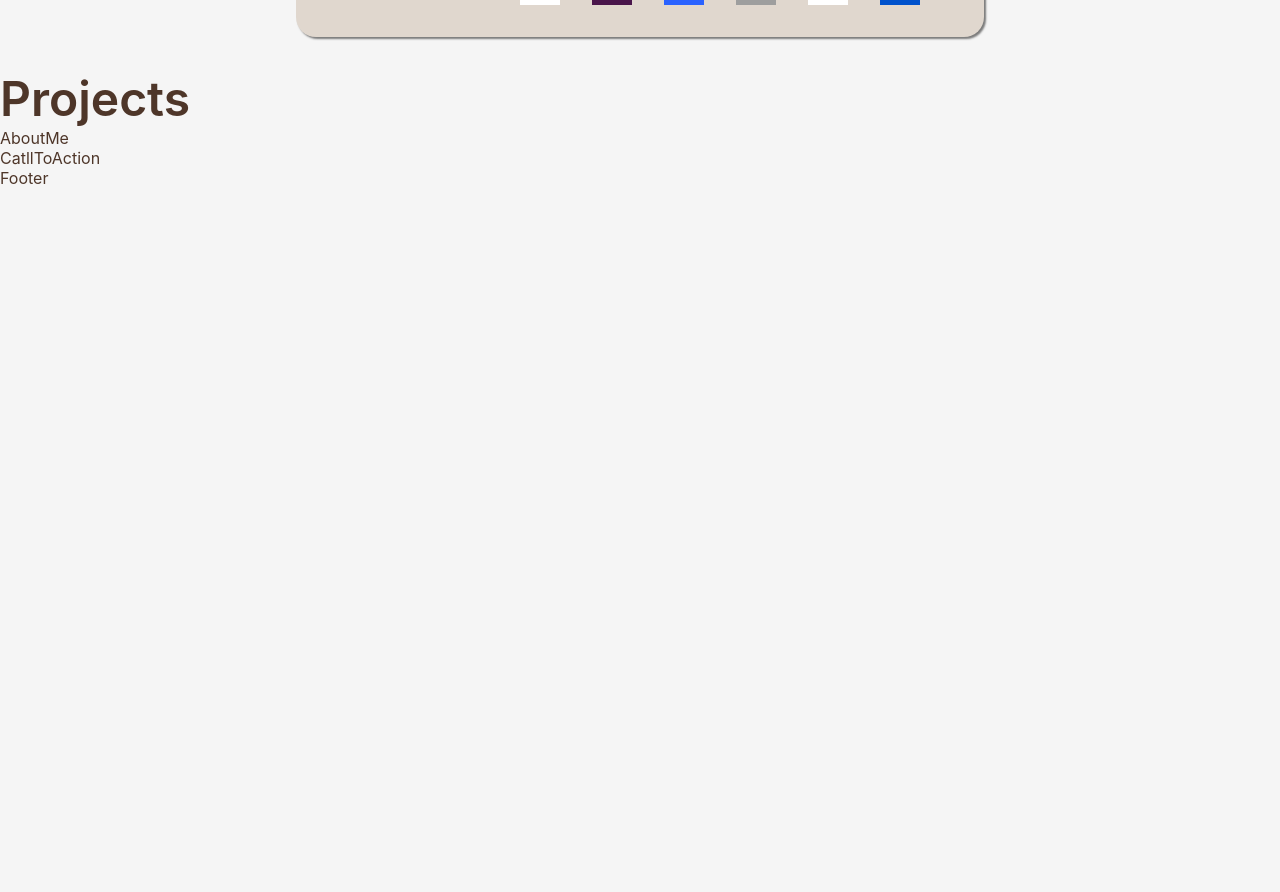
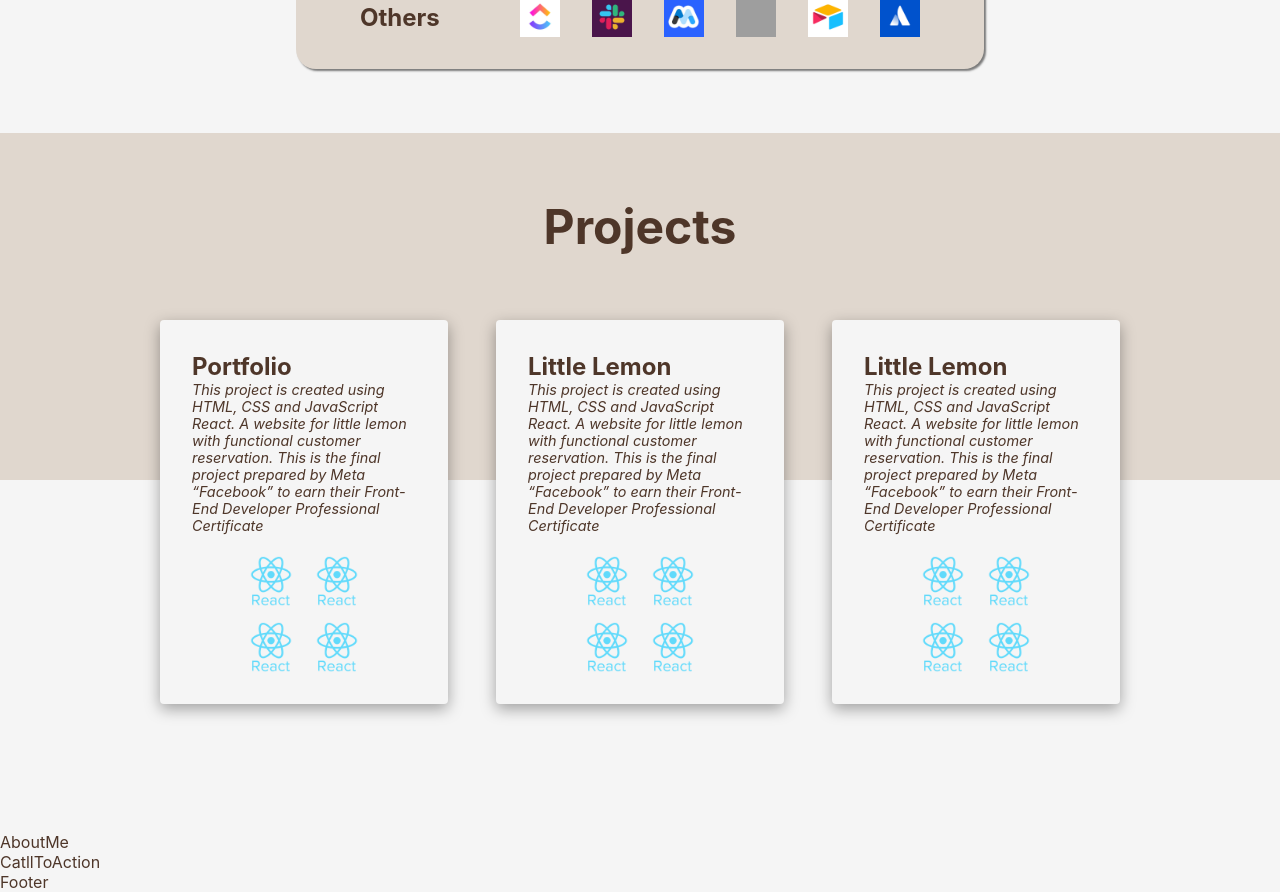
Before and after one commit to Hiraeight/Portfolio-Website, a React (Create React App) app: page / in a window 1280 px wide. Shown: the part 1200-2092 px from the top of the page. Before the commit the page ends 1388 px from the top, so only its background shows below. Built offline with nearby package versions, Linux system fonts and the light colour scheme; grey boxes are pictures that could not be loaded.

Commit message:
Project section added. Applied dynamic project cards. Added button links for wireframe, prototype, github and live demo upon hovering the card.

```diff
--- a/src/css/App.css
+++ b/src/css/App.css
@@ -8,17 +8,19 @@
 }
 
 :root {
-  --white: hsl(0, 0%, 100%);
+  --white: #FFFFFF;
   --primary: #4E3629;
   --background: #F5F5F5;
   --accent: #A67B5B;
   --secondary: #E0D7CE;
-  --neutral: #FFFFFF;
+  --hovered: #8b4513;
 
   --fs-h1: 4rem;
   --fs-h2: 3rem;
   --fs-h3: 1.5rem;
   --fs-p: 1.2rem;
+  --fs-s: .9rem;
+  --fs-xs: .8rem;
 
   --fw-400: 400;
   --fw-600: 600;
@@ -132,22 +134,25 @@ nav ul li a:hover {
 }
 
 .nav-links.visible {
+  display: flex;
+  flex-direction: column;
+  align-items: center;
   flex-direction: column;
   position: absolute;
+
   top: 60px;
   right: 0;
   width: 100%;
+
   background-color: var(--background);
-  display: flex;
-  flex-direction: column;
-  align-items: center;
   transition: all 0.3s ease-in-out;
 }
 
 /* Header Section */
 .header {
+  text-align: center;
+
   padding: 2rem 4rem;
-  text-align: center;
   height: 100%;
 }
 
@@ -156,9 +161,9 @@ nav ul li a:hover {
   display: flex;
   align-items: center;
   justify-content: center;
-  gap: 1.5rem;
 
-  margin: 1.5rem;
+  gap: var(--space-s);
+  margin: var(--space-s);
 }
 
 .header-cta {
@@ -166,36 +171,40 @@ nav ul li a:hover {
   display: flex;
   align-items: center;
   justify-content: center;
-  gap: 1rem;
 
-  margin-bottom: 3rem;
+  gap: var(--space-xs);
+  margin-bottom: var(--space-xl);
 }
 
-button {
-  background-color: var(--accent);
-  color: var(--neutral);
-  padding: 12px 14px;
+.header-button {
   border: none;
   text-decoration: none;
-  border-radius: 2px;
-  font-size: var(--fs-p);
   font-weight: bold;
   cursor: pointer;
+
+  padding: 12px 14px;
+  border-radius: 2px;
+
+  color: var(--white);
+  font-size: var(--fs-p);
+  background-color: var(--accent);
 }
 
 /* Skillset */
 .skills {
-  padding: 2rem 4rem;
+  padding: 4rem 4rem;
   height: 100%;
 }
 
 .skills-header h2{
   text-align: center;
+
+  padding-bottom: var(--space-xl);
+
   font-weight: var(--fw-700);
-  padding-bottom: 3rem;
 }
 
-.skills-icon h3, div {
+.skills-card h3, div {
   background-color: transparent;
   align-items: center;
 }
@@ -205,10 +214,11 @@ button {
   flex-direction: column;
   align-items: center;
   justify-content: center;
-  gap: 1rem;
+
+  gap: var(--space-xs);
 }
 
-.skills-icon {
+.skills-card {
   display: flex;
   align-items: center;
   justify-content: space-between;
@@ -216,24 +226,179 @@ button {
   padding: 0 4rem;
   height: 6.5rem;
   width: 43rem;
+  border-radius: 20px;
+
   background-color: var(--secondary);
-
-  border-radius: 20px;
   box-shadow: 2px 2px 2px rgba(0, 0, 0, 0.5);
 }
 
 .skills-image {
   display: grid;
+  background-color: transparent;
+
+  gap: var(--space-m);
+
   grid-template-columns: repeat(6, 1fr);
-  gap: 2rem;
+}
+
+.skills-image img {
+  border: none;
+  background-color: transparent;
+
+  width: 40px;
+  height: 40px;
+}
+
+/* Projects section */
+.projects-top {
+  text-align: center;
+
+  padding: 4rem 4rem 14rem 4rem;
+  height: 100%;
+
+  background-color: var(--secondary);
+}
+
+.projects-bottom {
+  padding-bottom: 8rem;
+  height: 100%;
+
+  background-color: var(--background);
+}
+
+.projects-header h2 {
+  background-color: transparent;
+
+  font-weight: var(--fw-700);
+}
+
+.projects-category {
+  display: flex;
+  flex-direction: row;
+  align-items: center;
+  justify-content: center;
+
+  gap: var(--space-xl);
+}
+
+.projects-card {
+  position: relative; /* Enable positioning for child elements */
+  display: flex;
+  flex-direction: column;
+  align-items: center;
+  justify-content: space-between;
+
+  margin-top: -10rem;
+  padding: 2rem 2rem;
+  height: 24rem;
+  width: 18rem;
+  border-radius: 4px;
+
+  background-color: var(--background);
+  box-shadow: rgba(0, 0, 0, 0.35) 0px 5px 15px;
+
+  overflow: hidden;
+  transition: transform 0.3s ease-in-out, background-color 0.3s ease-in-out;
+}
+
+.projects-info {
+  z-index: 2; /* Keep the info above the buttons */
+  color: var(--primary-text);
+}
+
+.projects-card p {
+  background-color: transparent;
+  font-style: italic;
+
+  font-size: var(--fs-s);
+}
+
+.projects-image {
+  display: grid;
+  background-color: transparent;
+
+  gap: var(--space-xs);
+  grid-template-columns: repeat(2, 1fr);
+}
+
+.projects-image img {
+  width: 50px;
+  height: 50px;
   background-color: transparent;
 }
 
-.skills-image img {
-  width: 40px;
-  height: 40px;
+.buttons-container {
+  position: absolute;
+  top: 50%;
+  left: 50%;
+  transform: translate(-50%, -50%);
+  display: flex;
+  flex-direction: column;
+  justify-content: center;
+  gap: 1rem;
+
+  height: 24rem;
+  width: 18rem;
+  border-radius: 4px;
+
+  opacity: 0;
+  background-color: rgba(0, 0, 0, 0.7);
+  visibility: hidden;
+  transition: visibility 0.3s, opacity 0.3s;
+
+  z-index: 3; /* Place the buttons above the darkened background */
+}
+
+.buttons-container button {
+  width: 6rem;
+  height: 2rem;
+  border-radius: 2px;
+  border: none;
+  border-radius: 2px;
+  cursor: pointer;
+
+  color: var(--white);
+  background-color: var(--accent);
+}
+.buttons-container a {
   background-color: transparent;
-  border: none;
+}
+
+button:hover {
+  background-color: var(--hovered); /* Slightly darker brown on hover */
+}
+
+/* Show buttons on hover */
+.projects-card:hover .buttons-container {
+  visibility: visible;
+  opacity: 1;
+}
+
+@media screen and (max-width: 800px) {
+  /* Projects */
+  .projects-category {
+    flex-direction: column;
+
+    gap: 11rem;
+  }
+
+  .projects-card {
+    height: 18rem;
+    width: 25rem;
+  }
+
+  .projects-card h3 {
+    font-size: var(--fs-p);
+  }
+
+  .projects-card p {
+    font-size: var(--fs-xs);
+  }
+
+  .buttons-container {
+    height: 18rem;
+    width: 25rem;
+  }
 }
 
 @media screen and (max-width: 768px){
@@ -250,6 +415,10 @@ button {
 
   .nav-links {
     display: none;
+
+    opacity: 0;
+    transform: translateY(-100%);
+    transition: all 0.5s ease-in-out; /* Smooth transition */
   }
 
   .nav-links.visible {
@@ -259,16 +428,17 @@ button {
     width: 100%;
     background: var(--background);
     z-index: 1000;
-    transition: all 0.5s ease-in-out;
+
+    opacity: 1;
+    transform: translateY(0); /* Slide in from top */
   }
 
   nav ul {
     width: 100%; /* Ensure ul takes full width inside nav-links */
-    padding: 1rem;
+    padding: var(--space-xs);
   }
 
   .navbar {
-    background: var(--background);
     padding: 10px 4rem;
   }
 
@@ -286,7 +456,7 @@ button {
   nav ul li a{
     display: block; /* Ensure anchor takes full width of li */
     width: 100%;
-    padding: 1rem;
+    padding: var(--space-xs);
     color: var(--primary);
     border-radius: 8px;
   }
@@ -296,7 +466,7 @@ button {
   }
 
   /* Skills */
-  .skills-icon {
+  .skills-card {
     padding: 0 2rem;
     width: 33rem;
   }
@@ -316,7 +486,7 @@ button {
   }
 
   /* Skills*/
-  .skills-icon {
+  .skills-card {
     flex-wrap: wrap;
     justify-content: center;
     flex-direction: row;
@@ -337,6 +507,11 @@ button {
 }
 
 @media screen and (max-width: 430px) {
+  /* Navigation */
+  .navbar {
+    padding: 20px 1rem;
+  }
+
   /* Header */
   .header {
     padding: 2rem .5rem;
@@ -350,4 +525,15 @@ button {
   .skills {
     padding: 2rem .5rem;
   }
+
+  /* Projects */
+  .projects-card {
+    height: 22rem;
+    width: 16rem;
+  }
+
+  .buttons-container {
+    height: 22rem;
+    width: 16rem;
+  }
 }
--- a/src/js/components/Header.js
+++ b/src/js/components/Header.js
@@ -20,8 +20,8 @@ const Header = () => {
           </p>
         </div>
         <div className='header-cta'>
-            <button>View my projects</button>
-            <button>Let's Collaborate</button>
+            <button className='header-button'>View my projects</button>
+            <button className='header-button'>Let's Collaborate</button>
           </div>
       </section>
     </header>
--- a/src/js/components/Projects.js
+++ b/src/js/components/Projects.js
@@ -1,15 +1,37 @@
 import React from 'react'
+import projects from './myprojects'
 
 const Projects = () => {
   return (
     <div id='projects'>
-      <section className='projects'>
+      <section className='projects-top'>
         <div className='projects-header'>
           <h2>Projects</h2>
         </div>
-        <div>
-
-        </div>
+      </section>
+      <section className='projects-bottom'>
+        <article className='projects-category'>
+          {
+            projects.map(projects => <div key={projects.id} className='projects-card'>
+              <div className='projects-info'>
+                <h3>{projects.title}</h3>
+                <p>{projects.description}</p>
+              </div>
+              <div className='projects-image'>
+                <img src={projects.tools1} alt='' />
+                <img src={projects.tools2} alt='' />
+                <img src={projects.tools3} alt='' />
+                <img src={projects.tools4} alt='' />
+              </div>
+              <div className='buttons-container'>
+                <a href={projects.wireframe} target='_blank'><button>Lo-Fi Design</button></a>
+                <a href={projects.prototype} target='_blank'><button>Hi-Fi Design</button></a>
+                <a href={projects.github} target='_blank'><button>Github</button></a>
+                <a href={projects.live} target='_blank'><button>Live Demo</button></a>
+              </div>
+            </div>)
+          }
+        </article>
       </section>
     </div>
   )
--- /dev/null
+++ b/src/js/components/myprojects.js
@@ -0,0 +1,66 @@
+import firstproj1 from '../../images/skillset/frameworks/react.png'
+import firstproj2 from '../../images/skillset/frameworks/react.png'
+import firstproj3 from '../../images/skillset/frameworks/react.png'
+import firstproj4 from '../../images/skillset/frameworks/react.png'
+
+import secondproj1 from '../../images/skillset/frameworks/react.png'
+import secondproj2 from '../../images/skillset/frameworks/react.png'
+import secondproj3 from '../../images/skillset/frameworks/react.png'
+import secondproj4 from '../../images/skillset/frameworks/react.png'
+
+import thirdproj1 from '../../images/skillset/frameworks/react.png'
+import thirdproj2 from '../../images/skillset/frameworks/react.png'
+import thirdproj3 from '../../images/skillset/frameworks/react.png'
+import thirdproj4 from '../../images/skillset/frameworks/react.png'
+
+const projects = [
+    {
+        id: 1,
+        title: "Portfolio",
+        description: "This project is created using HTML, CSS and JavaScript React. A website for little lemon with functional customer reservation. This is the final project prepared by Meta “Facebook” to earn their Front-End Developer Professional Certificate",
+
+        tools1: firstproj1,
+        tools2: firstproj2,
+        tools3: firstproj3,
+        tools4: firstproj4,
+
+        wireframe: 'https://www.figma.com/design/lCfVIBKySHjEWgvCpRUOoM/Portfolio?node-id=0-1&t=ZMS6X5KCuZF5TiW2-1',
+        prototype: 'https://www.figma.com/design/lCfVIBKySHjEWgvCpRUOoM/Portfolio?node-id=81-2&t=qSYMe0U2tf2599Ng-1',
+        github: 'https://github.com/Hiraeight/Portfolio-Website',
+        live: 'https://portfolio-website-azure-five.vercel.app/',
+    },
+
+    {
+        id: 1,
+        title: "Little Lemon",
+        description: "This project is created using HTML, CSS and JavaScript React. A website for little lemon with functional customer reservation. This is the final project prepared by Meta “Facebook” to earn their Front-End Developer Professional Certificate",
+
+        tools1: secondproj1,
+        tools2: secondproj2,
+        tools3: secondproj3,
+        tools4: secondproj4,
+
+        wireframe: 'https://www.figma.com/design/lCfVIBKySHjEWgvCpRUOoM/Portfolio?node-id=0-1&node-type=canvas&t=crgxdgWidpZTGw3q-0',
+        prototype: 'https://www.figma.com/design/lCfVIBKySHjEWgvCpRUOoM/Portfolio?node-id=81-2&node-type=canvas&t=qSYMe0U2tf2599Ng-0',
+        github: 'https://github.com/Hiraeight/Portfolio-Website',
+        live: 'https://portfolio-website-azure-five.vercel.app/',
+    },
+
+    {
+        id: 1,
+        title: "Little Lemon",
+        description: "This project is created using HTML, CSS and JavaScript React. A website for little lemon with functional customer reservation. This is the final project prepared by Meta “Facebook” to earn their Front-End Developer Professional Certificate",
+
+        tools1: thirdproj1,
+        tools2: thirdproj2,
+        tools3: thirdproj3,
+        tools4: thirdproj4,
+
+        wireframe: 'https://www.figma.com/design/lCfVIBKySHjEWgvCpRUOoM/Portfolio?node-id=0-1&node-type=canvas&t=crgxdgWidpZTGw3q-0',
+        prototype: 'https://www.figma.com/design/lCfVIBKySHjEWgvCpRUOoM/Portfolio?node-id=81-2&node-type=canvas&t=qSYMe0U2tf2599Ng-0',
+        github: 'https://github.com/Hiraeight/Portfolio-Website',
+        live: 'https://portfolio-website-azure-five.vercel.app/',
+    },
+]
+
+export default projects
```
Also changed, not shown: src/js/components/SkillSet.js (+10 -10 lines).
